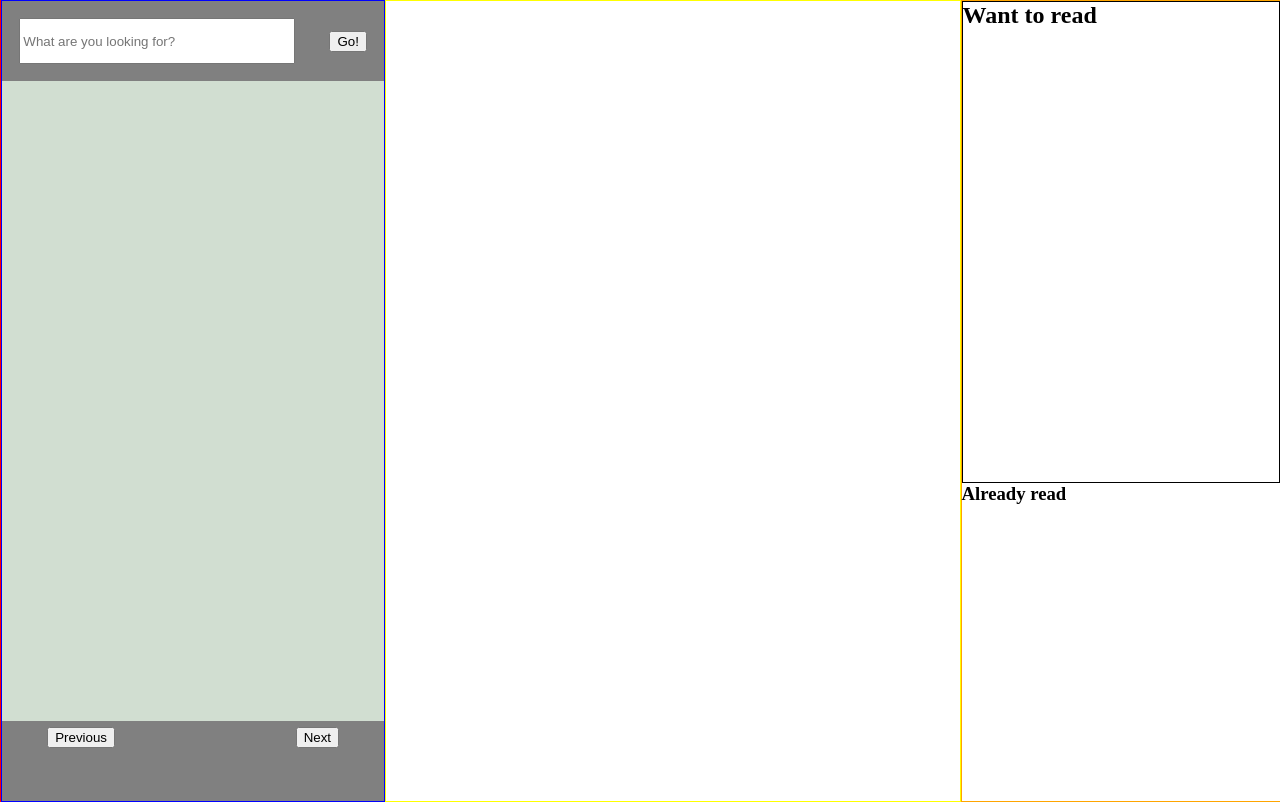
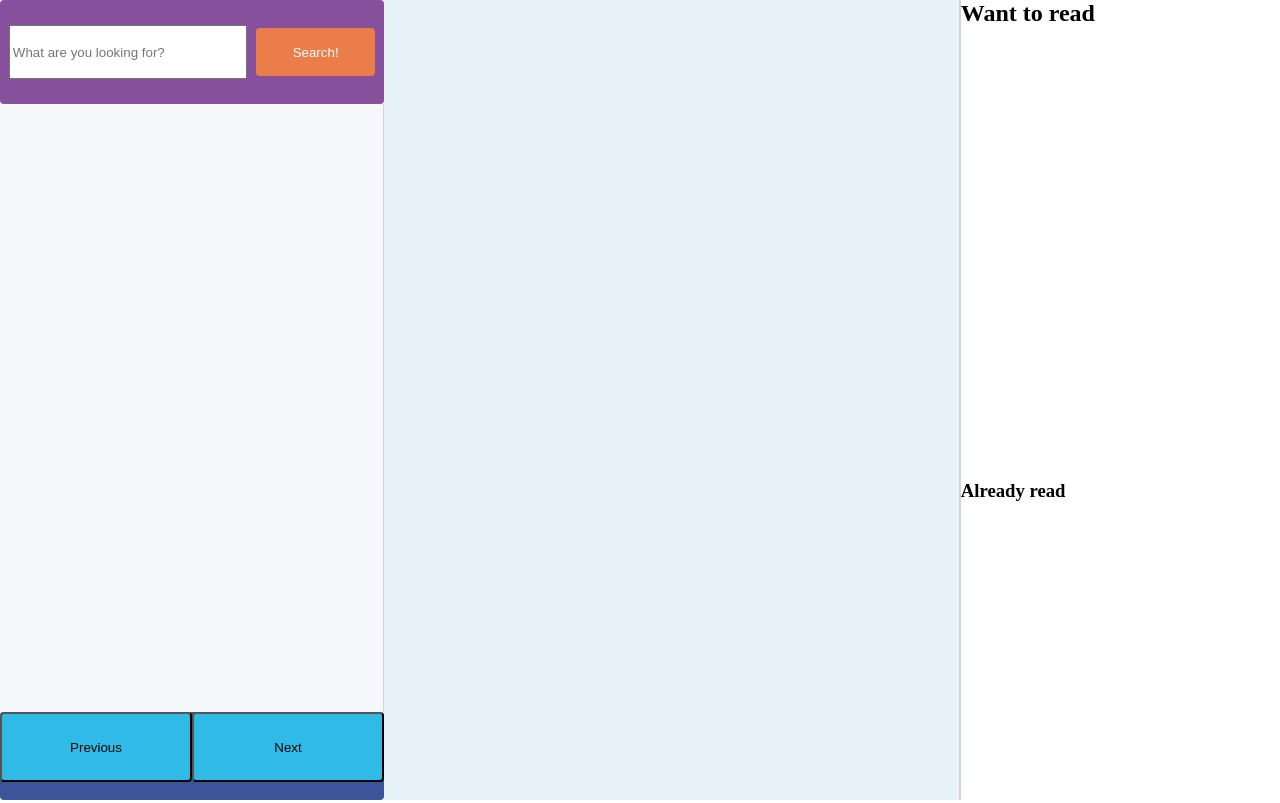
Before and after one commit to burdakin/DataArt_bookshelf, a plain HTML site: page index.html in a window 1280 px wide. Drawn offline with Linux system fonts and the light colour scheme.

Commit message:
Gettin' this shit stylish

```diff
--- a/index.html
+++ b/index.html
@@ -10,7 +10,7 @@
 <section id="titles" class="titles">
     <div class="search" id="search">
         <input id="search-input" class="search-bar" placeholder="What are you looking for?">
-        <button type="submit" id="search-btn" class="search-btn" onclick="getList()">Go!</button>
+        <button type="submit" id="search-btn" class="search-btn" onclick="getList()">Search!</button>
     </div>
     <div class="search-results" id="search-results">
     </div>
--- a/js/index.js
+++ b/js/index.js
@@ -5,6 +5,14 @@ var selectedBook = null;
 
 document.addEventListener('DOMContentLoaded', footerLogic);
 document.addEventListener('DOMContentLoaded', renderList);
+document.addEventListener('DOMContentLoaded', ()=> {
+    document.getElementById('search-input').addEventListener('keyup', (e) => {
+    if (e.keyCode === 13) {
+        e.preventDefault();
+        document.getElementById('search-btn').click();
+    }
+    })
+});
 
 class Input {
     constructor() {
@@ -41,9 +49,10 @@ function renderTitle() {
         idArray.push(identificator);
         let titleElement = document.createElement('div');
         titleElement.setAttribute('id', `title${i}`);
+        titleElement.setAttribute('class','title-item');
         document.getElementById('search-results').appendChild(titleElement);
         let newTitle = `<input type="radio" class="title-text" id="title-text${i}" name="titles" value="${identificator}">
-            <label for="title-text${i}">${title.title}</label>`;
+            <label for="title-text${i}"><p>${title.title}</p></label>`;
         document.getElementById(`title${i}`).innerHTML = newTitle;
     }
     document.getElementById('found').innerHTML = `${queryObj.numFound} books were found`;
@@ -120,7 +129,7 @@ class Book {
         renderTitle.setAttribute('id', 'selected_title');
         renderTitle.setAttribute('class', 'selected_title');
         document.getElementById('container').appendChild(renderTitle);
-        renderTitle.innerHTML = `Title: ${this.title}`;
+        renderTitle.innerHTML = `<p>${this.title}</p>`;
 
         if (this.subtitle !== undefined) {
             let renderSub = document.createElement('div');
--- /dev/null
+++ b/styles/basicstyles.css
@@ -0,0 +1,9 @@
+body {
+    display: flex;
+    flex-direction: row;
+    align-items: center;
+    justify-content: flex-start;
+    width: 100vw;
+    height: 100vh;
+    margin: 0;
+}
--- /dev/null
+++ b/styles/select.css
@@ -0,0 +1,23 @@
+#container {
+    display: flex;
+    flex-direction: column;
+    align-items: center;
+    justify-content: flex-start;
+    width: 45vw;
+    height: 100%;
+}
+
+.selected_title {
+    height: 13vh;
+    width: 45vw;
+    background-color: rgb(135, 80, 156);
+}
+
+.selected_title p {
+    font-size: 26px;
+    font-family: "Myriad Pro";
+    color: rgb(247, 243, 234);
+    line-height: 1.158;
+    text-align: center;
+    margin-bottom: 2%;
+}
--- a/styles/styles.css
+++ b/styles/styles.css
@@ -1,110 +1,4 @@
-body {
-    display: flex;
-    flex-direction: row;
-    align-items: center;
-    justify-content: flex-start;
-    width: 100vw;
-    height: 100vh;
-    border: 1px solid red;
-    margin: 0;
-}
-
-.titles {
-    width: 30vw;
-    height: 100%;
-    border: 1px solid blue;
-    display: flex;
-    flex-direction: column;
-    align-items: center;
-    justify-content: space-between;
-}
-
-.search {
-    width: 100%;
-    height: 10%;
-    background-color: grey;
-    display: flex;
-    flex-direction: row;
-    align-items: center;
-    justify-content: space-around;
-}
-
-.search-bar {
-    width: 70%;
-    height: 5vh;
-}
-
-.search-results {
-    background-color: #d1ded1;
-    height: 80%;
-    width: 100%;
-    overflow: scroll;
-}
-
-.search-footer {
-    width: 100%;
-    height: 10%;
-    background-color: grey;
-}
-
-.footer-btns {
-    display: flex;
-    flex-direction: row;
-    align-items: center;
-    justify-content: space-around;
-}
-
-.title-text {
-    width: 5%;
-}
-
-label {
-    width: 95%;
-}
-
-.select {
-    width: 45vw;
-    border: 1px solid yellow;
-    height: 100%;
-    display: flex;
-    flex-direction: column;
-    align-items: flex-start;
-    justify-content: flex-start;
-}
-
-.list {
-    width: 25vw;
-    border: 1px solid orange;
-    height: 100%;
-}
-
-.list--wish {
-    height: 60%;
-    border: 1px solid black;
-}
-
-.wishlist {
-    height: 90%;
-    overflow: scroll;
-}
-
-.list-done {
-    height: 40%;
-}
-
-.read {
-    overflow: scroll;
-    height: 90%;
-}
-
-.list--wish h2 {
-    margin: 0;
-    height: 10%;
-    width: 70%;
-}
-
-.list-done h3 {
-    margin: 0;
-    height: 10%;
-    width: 70%;
-}
+@import "select.css";
+@import "basicstyles.css";
+@import "wishlist.css";
+@import "titlelist.css";
--- /dev/null
+++ b/styles/titlelist.css
@@ -0,0 +1,106 @@
+.titles {
+    width: 30vw;
+    height: 100%;
+    display: flex;
+    flex-direction: column;
+    align-items: center;
+    justify-content: space-between;
+}
+
+.search {
+    width: 100%;
+    height: 13vh;
+    background-color: rgb(135, 80, 156);
+    display: flex;
+    flex-direction: row;
+    align-items: center;
+    justify-content: space-evenly;
+    border-radius: 4px;
+}
+
+.search-bar {
+    width: 60%;
+    height: 6vh;
+}
+
+.search-btn {
+    border-radius: 4px;
+    background-color: rgb(235, 125, 75);
+    width: 31%;
+    height: 6vh;
+    color: white;
+    border: none;
+}
+
+.search-results {
+    background-color: rgb(244 248 251);
+    width: 100%;
+    height: 76%;
+    overflow: scroll;
+    border-right: 2px solid rgb(220 203 226);
+}
+
+.search-footer {
+    width: 100%;
+    height: 11vh;
+    background-color: rgb(60, 84, 153);
+    border-radius: 4px;
+}
+
+.footer-btns {
+    display: flex;
+    flex-direction: row;
+    align-items: center;
+    justify-content: space-around;
+}
+
+.back-btn, .fwd-btn {
+    border-radius: 4px;
+    background-color: rgb(48, 186, 231);
+    width: 293px;
+    height: 70px;
+}
+
+.title-item {
+    width: 100%;
+    height: 12vh;
+    display: block;
+    /*border-bottom: 1px solid #c7dcec;*/
+}
+
+.title-text {
+    display: block;
+    width: 0;
+    height: 0;
+}
+
+.title-text:checked + label {
+    color: white;
+    background-color: rgb(100, 58, 121);
+}
+
+label {
+    width: 100%;
+    height: 12vh;
+    display: block;
+}
+
+label p {
+    padding-left: 2vh;
+    padding-top: 3vh;
+    margin: 0 auto;
+}
+
+.select {
+    width: 45vw;
+    height: 100%;
+    background-color: rgb(231, 241, 248);
+    display: flex;
+    flex-direction: column;
+    align-items: flex-start;
+    justify-content: flex-start;
+}
+
+#found {
+    color: white;
+}
--- /dev/null
+++ b/styles/wishlist.css
@@ -0,0 +1,35 @@
+.list {
+    width: 25vw;
+    height: 100%;
+    border-left: 2px solid rgb(220 203 226);
+}
+
+.list--wish {
+    height: 60%;
+}
+
+.wishlist {
+    height: 90%;
+    overflow: scroll;
+}
+
+.list-done {
+    height: 40%;
+}
+
+.read {
+    overflow: scroll;
+    height: 90%;
+}
+
+.list--wish h2 {
+    margin: 0;
+    height: 10%;
+    width: 70%;
+}
+
+.list-done h3 {
+    margin: 0;
+    height: 10%;
+    width: 70%;
+}
```
